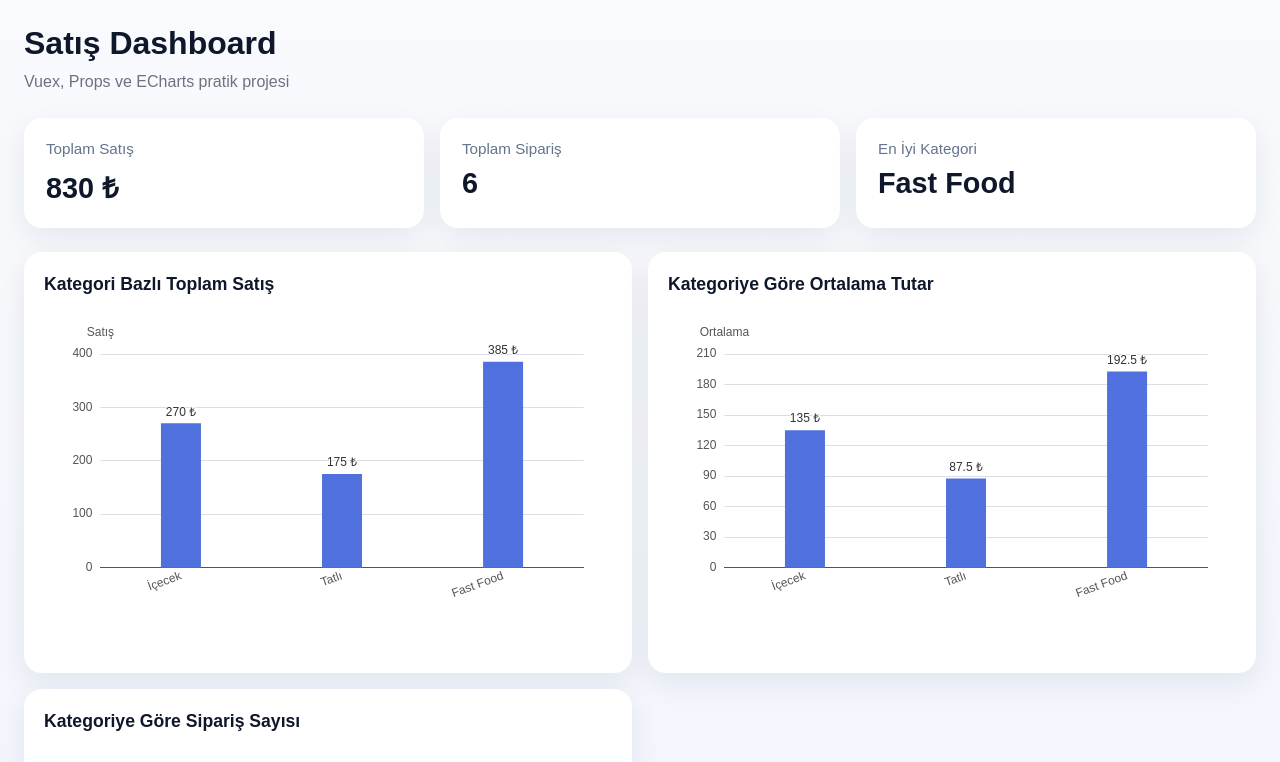
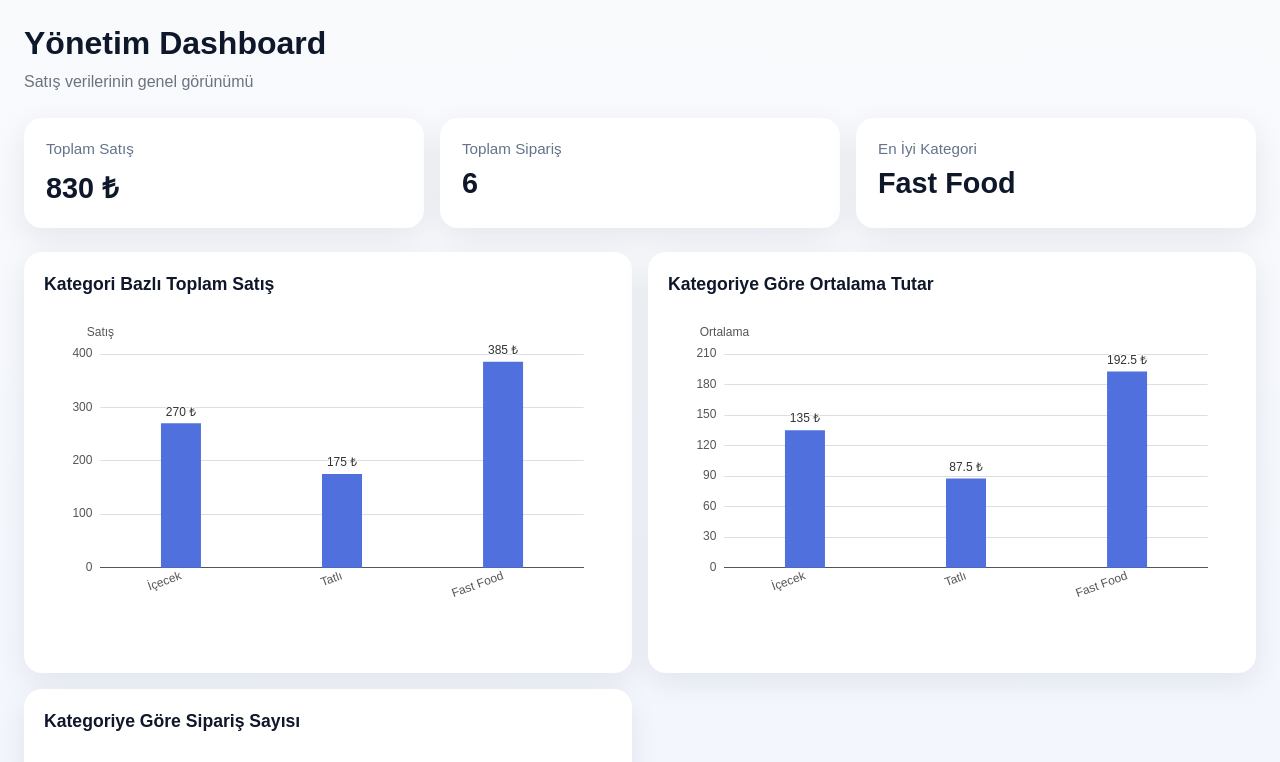
Before and after one commit to ilaydaakabaa/dashboard-git, a Vue app: page / in a window 1280 px wide. Shown: the top 762 px of the page. Built offline with nearby package versions, Linux system fonts and the light colour scheme.

Commit message:
başlıklar değiştirildi

```diff
--- a/src/components/dashboard/BarChart.vue
+++ b/src/components/dashboard/BarChart.vue
@@ -12,7 +12,7 @@ import * as echarts from 'echarts'
 const props = defineProps({
   title: {
     type: String,
-    default: 'Bar Chart'
+    default: 'Kategori Grafiği'
   },
   chartData: {
     type: Array,
--- a/src/pages/DashboardPage.vue
+++ b/src/pages/DashboardPage.vue
@@ -2,8 +2,8 @@
   <section class="dashboard-page">
     <div class="dashboard-header">
       <div>
-        <h1>Satış Dashboard</h1>
-        <p>Vuex, Props ve ECharts pratik projesi</p>
+<h1>Yönetim Dashboard</h1>
+<p>Satış verilerinin genel görünümü</p>
       </div>
     </div>
 
```
